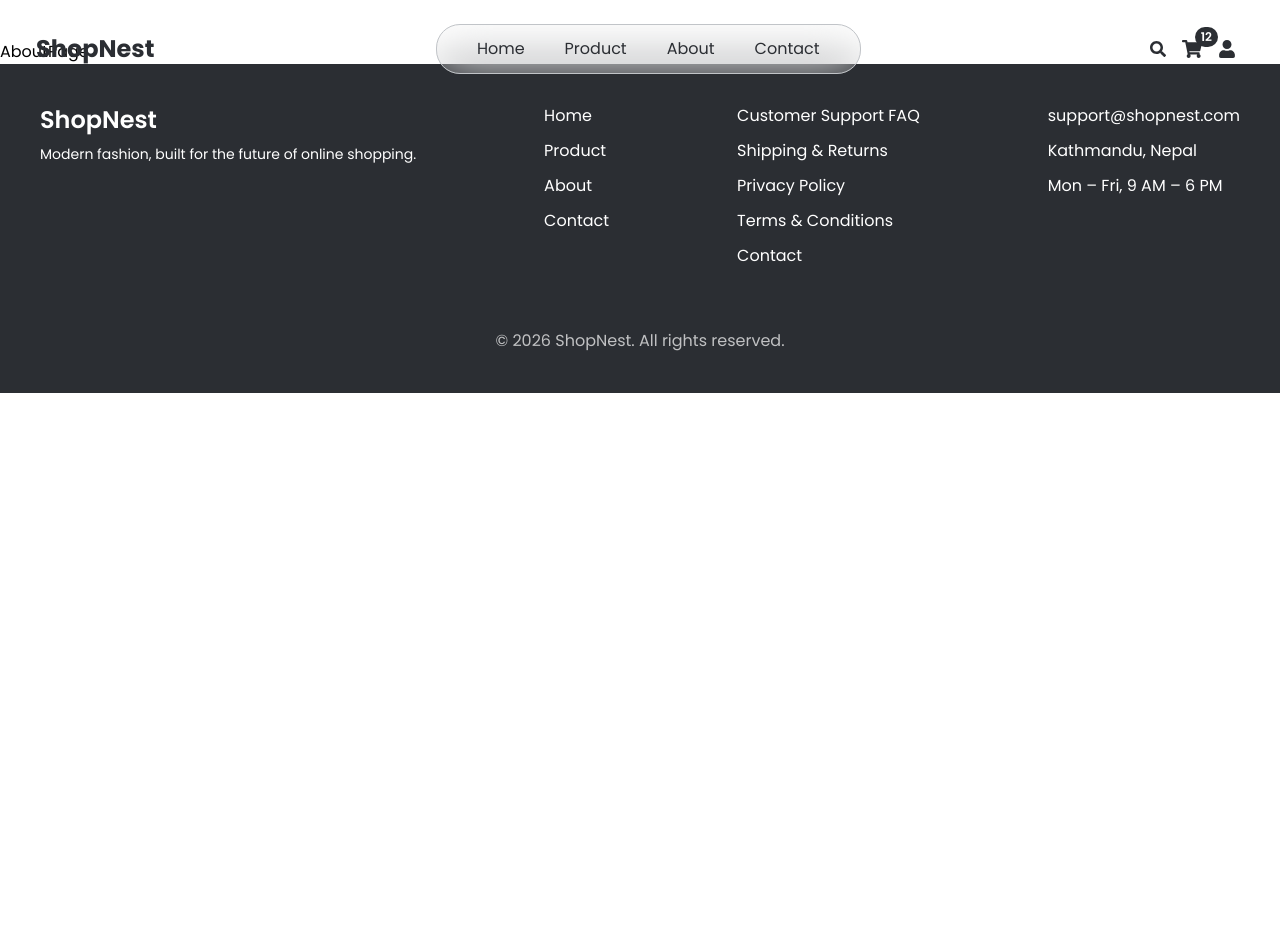
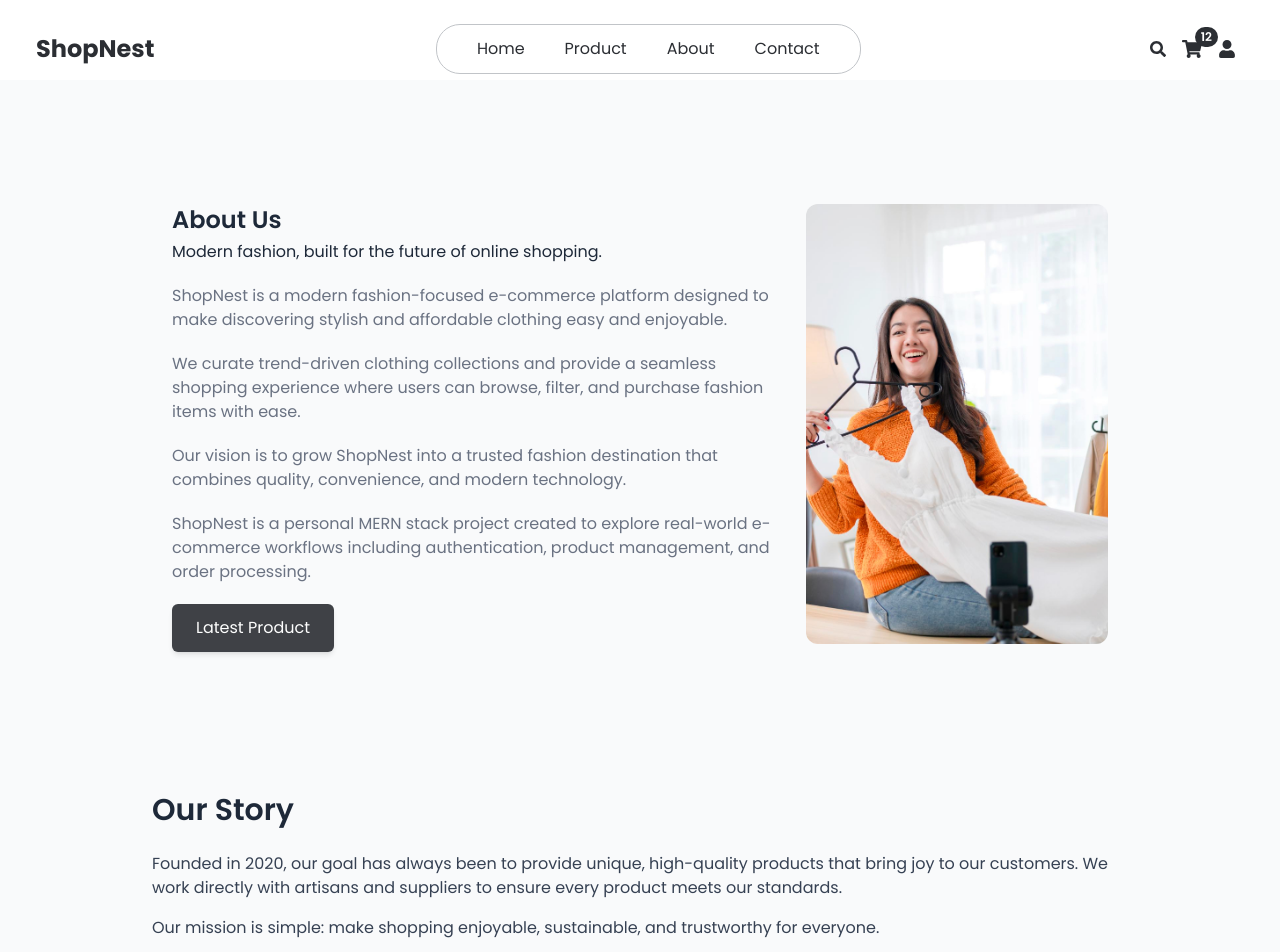
Before and after one commit to paldentitung/ShopNest, a React (Vite) app in the folder frontend/: page /user/about in a window 1280 px wide. Shown: the top 952 px of the page. Before the commit the page ends 800 px from the top, so only its background shows below. Built offline with nearby package versions, Linux system fonts and the light colour scheme.

Commit message:
Feat: add about us page

```diff
--- a/frontend/src/Pages/User/AboutPage.jsx
+++ b/frontend/src/Pages/User/AboutPage.jsx
@@ -1,7 +1,66 @@
 import React from "react";
+import MainButton from "../../Components/MainButton";
+import Aboutus from "../../Components/Aboutus";
+import SecondaryButton from "../../Components/SecondaryButton";
 
 const AboutPage = () => {
-  return <div>AboutPage</div>;
+  return (
+    <div className="bg-gray-50 min-h-screen text-gray-800 mt-10">
+      <div className="py-16 px-6 max-w-5xl mx-auto">
+        <Aboutus />
+      </div>
+      {/* Brand Story */}
+      <section className="py-16 px-6 max-w-5xl mx-auto">
+        <h2 className="text-3xl font-semibold mb-6">Our Story</h2>
+        <p className="text-gray-700 mb-4">
+          Founded in 2020, our goal has always been to provide unique,
+          high-quality products that bring joy to our customers. We work
+          directly with artisans and suppliers to ensure every product meets our
+          standards.
+        </p>
+        <p className="text-gray-700">
+          Our mission is simple: make shopping enjoyable, sustainable, and
+          trustworthy for everyone.
+        </p>
+      </section>
+
+      {/* Call to Action */}
+      <section className="bg-(--color-foreground) text-white py-16 px-6 text-center">
+        <h2 className="text-3xl font-bold mb-4">Explore Our Collection</h2>
+        <p className="mb-6">Join our journey and find products you’ll love.</p>
+        <SecondaryButton name="Shop Now" />
+      </section>
+
+      {/* Products Highlight */}
+      <section className="bg-gray-100 py-16 px-6">
+        <h2 className="text-3xl font-semibold mb-6 text-center">
+          Our Products
+        </h2>
+        <p className="text-gray-700 max-w-3xl mx-auto text-center mb-8">
+          From eco-friendly bags to handcrafted accessories, every item is
+          curated with care.
+        </p>
+        <div className="flex flex-wrap justify-center gap-6">
+          <div className="bg-white shadow-md rounded-lg p-6 w-64 text-center">
+            <h3 className="font-bold mb-2">Handmade Jewelry</h3>
+            <p className="text-gray-600 text-sm">
+              Unique designs crafted with care.
+            </p>
+          </div>
+          <div className="bg-white shadow-md rounded-lg p-6 w-64 text-center">
+            <h3 className="font-bold mb-2">Eco Bags</h3>
+            <p className="text-gray-600 text-sm">
+              Sustainable and stylish products.
+            </p>
+          </div>
+          <div className="bg-white shadow-md rounded-lg p-6 w-64 text-center">
+            <h3 className="font-bold mb-2">Home Accessories</h3>
+            <p className="text-gray-600 text-sm">Bring charm to your home.</p>
+          </div>
+        </div>
+      </section>
+    </div>
+  );
 };
 
 export default AboutPage;
```
